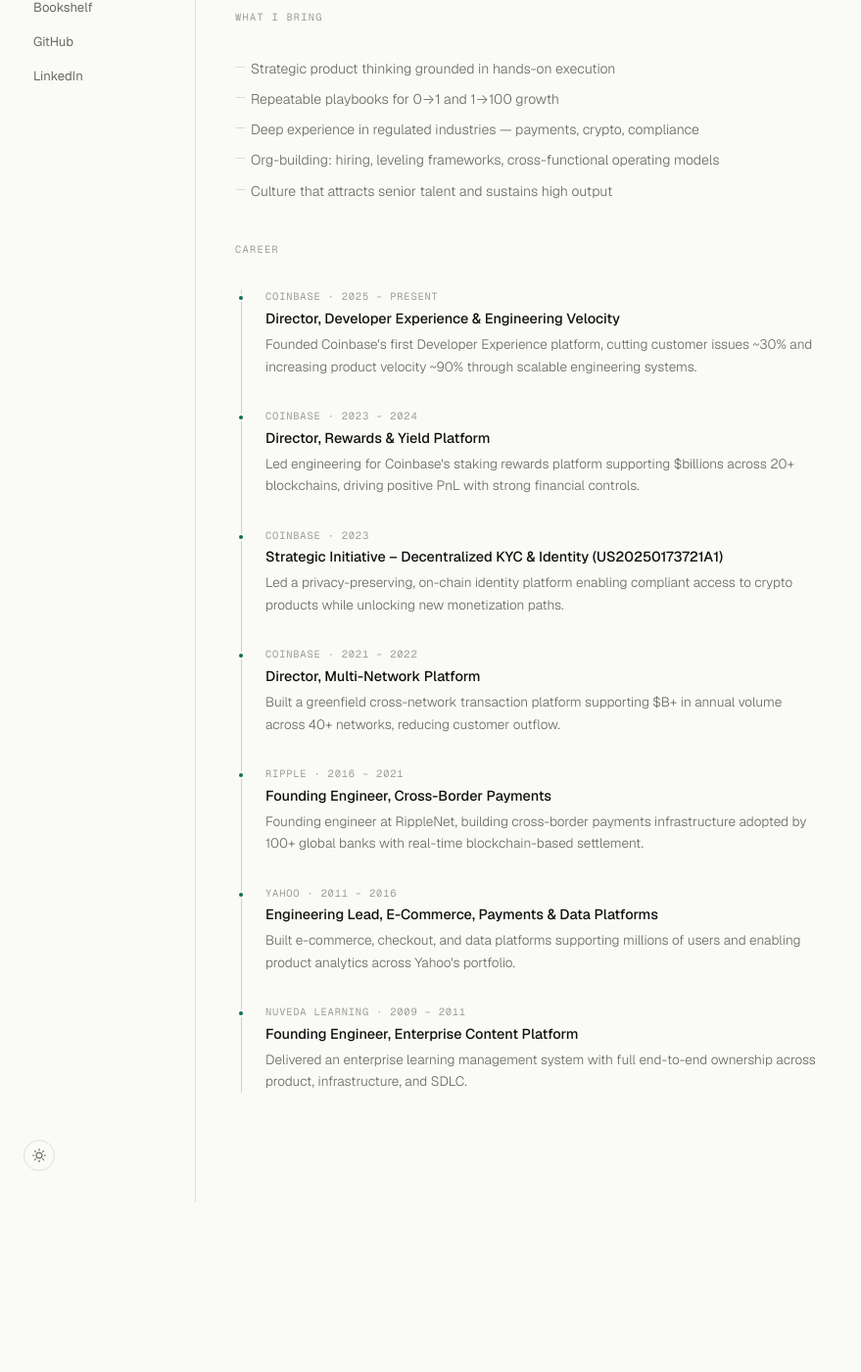
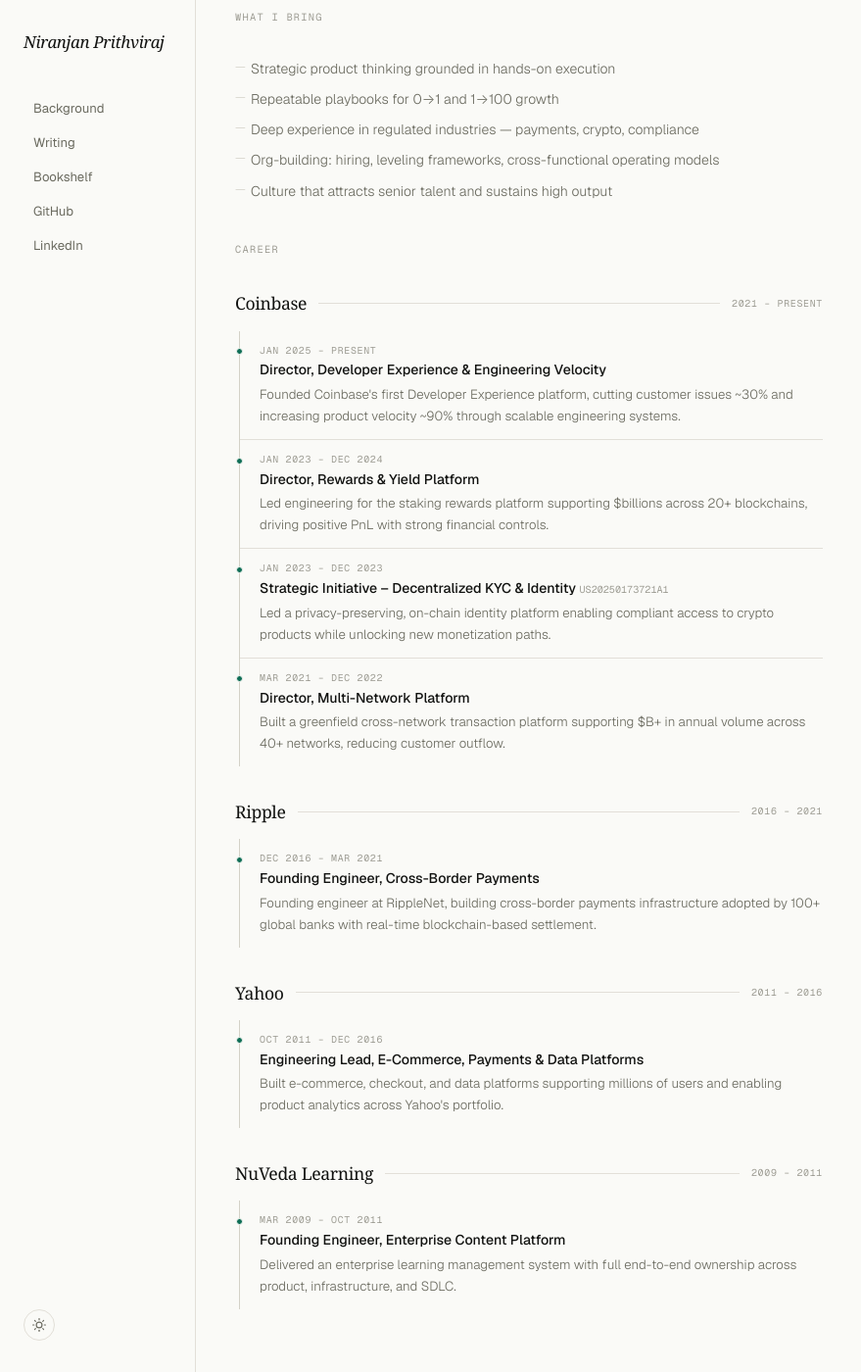
Before and after one commit to nbprithv/nbprithv.github.io, a Jekyll site: the page built from background.html, in a window 1280 px wide and 1400 px high, scrolled down 173 px. Shown: the whole window at 98% size, without its empty margins (0-879 px from the left). Built offline with Jekyll 4.4.1, drawn with Linux system fonts in a browser that asks for light colours; some web fonts are replaced; before the commit the page ends 1352 px from its top, so only the background shows below that.

Commit message:
Redesign timeline with company-grouped, resume-style layout
Co-Authored-By: Claude Sonnet 4.6 <noreply@anthropic.com>

```diff
--- a/background.html
+++ b/background.html
@@ -22,66 +22,85 @@ permalink: /background/
     <p class="section-label">Career</p>
     <div class="timeline">
 
+      <div class="tl-company">
+        <div class="tl-company-header">
+          <span class="tl-company-name">Coinbase</span>
+          <span class="tl-company-line"></span>
+          <span class="tl-company-tenure">2021 – Present</span>
+        </div>
+        <div class="tl-roles">
           <div class="tl-item">
             <div class="tl-marker"></div>
-        <div class="tl-body">
-          <div class="tl-meta">Coinbase · 2025 – Present</div>
+            <div class="tl-dates">Jan 2025 – Present</div>
             <div class="tl-role">Director, Developer Experience & Engineering Velocity</div>
             <div class="tl-summary">Founded Coinbase's first Developer Experience platform, cutting customer issues ~30% and increasing product velocity ~90% through scalable engineering systems.</div>
           </div>
-      </div>
-
           <div class="tl-item">
             <div class="tl-marker"></div>
-        <div class="tl-body">
-          <div class="tl-meta">Coinbase · 2023 – 2024</div>
+            <div class="tl-dates">Jan 2023 – Dec 2024</div>
             <div class="tl-role">Director, Rewards & Yield Platform</div>
-          <div class="tl-summary">Led engineering for Coinbase's staking rewards platform supporting $billions across 20+ blockchains, driving positive PnL with strong financial controls.</div>
+            <div class="tl-summary">Led engineering for the staking rewards platform supporting $billions across 20+ blockchains, driving positive PnL with strong financial controls.</div>
           </div>
-      </div>
-
           <div class="tl-item">
             <div class="tl-marker"></div>
-        <div class="tl-body">
-          <div class="tl-meta">Coinbase · 2023</div>
-          <div class="tl-role">Strategic Initiative – Decentralized KYC & Identity (US20250173721A1)</div>
+            <div class="tl-dates">Jan 2023 – Dec 2023</div>
+            <div class="tl-role">Strategic Initiative – Decentralized KYC & Identity <span style="font-family:var(--font-mono);font-size:0.72em;color:var(--fg-faint);font-weight:400">US20250173721A1</span></div>
             <div class="tl-summary">Led a privacy-preserving, on-chain identity platform enabling compliant access to crypto products while unlocking new monetization paths.</div>
           </div>
-      </div>
-
           <div class="tl-item">
             <div class="tl-marker"></div>
-        <div class="tl-body">
-          <div class="tl-meta">Coinbase · 2021 – 2022</div>
+            <div class="tl-dates">Mar 2021 – Dec 2022</div>
             <div class="tl-role">Director, Multi-Network Platform</div>
             <div class="tl-summary">Built a greenfield cross-network transaction platform supporting $B+ in annual volume across 40+ networks, reducing customer outflow.</div>
           </div>
         </div>
+      </div>
 
+      <div class="tl-company">
+        <div class="tl-company-header">
+          <span class="tl-company-name">Ripple</span>
+          <span class="tl-company-line"></span>
+          <span class="tl-company-tenure">2016 – 2021</span>
+        </div>
+        <div class="tl-roles">
           <div class="tl-item">
             <div class="tl-marker"></div>
-        <div class="tl-body">
-          <div class="tl-meta">Ripple · 2016 – 2021</div>
+            <div class="tl-dates">Dec 2016 – Mar 2021</div>
             <div class="tl-role">Founding Engineer, Cross-Border Payments</div>
             <div class="tl-summary">Founding engineer at RippleNet, building cross-border payments infrastructure adopted by 100+ global banks with real-time blockchain-based settlement.</div>
           </div>
         </div>
+      </div>
 
+      <div class="tl-company">
+        <div class="tl-company-header">
+          <span class="tl-company-name">Yahoo</span>
+          <span class="tl-company-line"></span>
+          <span class="tl-company-tenure">2011 – 2016</span>
+        </div>
+        <div class="tl-roles">
           <div class="tl-item">
             <div class="tl-marker"></div>
-        <div class="tl-body">
-          <div class="tl-meta">Yahoo · 2011 – 2016</div>
+            <div class="tl-dates">Oct 2011 – Dec 2016</div>
             <div class="tl-role">Engineering Lead, E-Commerce, Payments & Data Platforms</div>
             <div class="tl-summary">Built e-commerce, checkout, and data platforms supporting millions of users and enabling product analytics across Yahoo's portfolio.</div>
           </div>
         </div>
+      </div>
 
+      <div class="tl-company">
+        <div class="tl-company-header">
+          <span class="tl-company-name">NuVeda Learning</span>
+          <span class="tl-company-line"></span>
+          <span class="tl-company-tenure">2009 – 2011</span>
+        </div>
+        <div class="tl-roles">
           <div class="tl-item">
             <div class="tl-marker"></div>
-        <div class="tl-body">
-          <div class="tl-meta">NuVeda Learning · 2009 – 2011</div>
+            <div class="tl-dates">Mar 2009 – Oct 2011</div>
             <div class="tl-role">Founding Engineer, Enterprise Content Platform</div>
             <div class="tl-summary">Delivered an enterprise learning management system with full end-to-end ownership across product, infrastructure, and SDLC.</div>
+          </div>
         </div>
       </div>
 
--- a/style.css
+++ b/style.css
@@ -426,48 +426,85 @@ time {
 .timeline {
   display: flex;
   flex-direction: column;
+  gap: 2rem;
+}
+
+/* Company block */
+.tl-company {
+  display: flex;
+  flex-direction: column;
+  gap: 0;
+}
+.tl-company-header {
+  display: flex;
+  align-items: center;
+  gap: 0.75rem;
+  margin-bottom: 0.875rem;
+}
+.tl-company-name {
+  font-family: var(--font-serif);
+  font-size: 1.1rem;
+  letter-spacing: -0.02em;
+  color: var(--fg);
+}
+.tl-company-tenure {
+  font-family: var(--font-mono);
+  font-size: 0.62rem;
+  letter-spacing: 0.07em;
+  text-transform: uppercase;
+  color: var(--fg-faint);
+  margin-left: auto;
+}
+.tl-company-line {
+  flex: 1;
+  height: 0.5px;
+  background: var(--border);
+}
+
+/* Role rows within a company */
+.tl-roles {
+  display: flex;
+  flex-direction: column;
   gap: 0;
   border-left: 1.5px solid var(--border-mid);
-  margin-left: 6px;
+  margin-left: 4px;
 }
 .tl-item {
-  display: flex;
-  gap: 1.25rem;
   position: relative;
-  padding: 0 0 2rem 1.5rem;
+  padding: 0.75rem 0 0.75rem 1.25rem;
+  border-bottom: 0.5px solid var(--border);
 }
-.tl-item:last-child { padding-bottom: 0; }
+.tl-item:last-child { border-bottom: none; }
 .tl-marker {
   position: absolute;
-  left: -5px;
-  top: 5px;
-  width: 8px;
-  height: 8px;
+  left: -4.5px;
+  top: 1.1rem;
+  width: 7px;
+  height: 7px;
   border-radius: 50%;
   background: var(--teal);
-  border: 2px solid var(--bg);
-  flex-shrink: 0;
+  border: 1.5px solid var(--bg);
 }
-.tl-body { display: flex; flex-direction: column; gap: 3px; }
-.tl-meta {
+.tl-dates {
   font-family: var(--font-mono);
-  font-size: 0.65rem;
-  letter-spacing: 0.08em;
+  font-size: 0.62rem;
+  letter-spacing: 0.07em;
   text-transform: uppercase;
   color: var(--fg-faint);
+  margin-bottom: 3px;
 }
 .tl-role {
-  font-size: 0.9rem;
+  font-size: 0.88rem;
   font-weight: 500;
   color: var(--fg);
   line-height: 1.4;
+  margin-bottom: 4px;
 }
 .tl-summary {
-  font-size: 0.85rem;
+  font-size: 0.83rem;
   color: var(--fg-muted);
   line-height: 1.65;
   font-weight: 300;
-  margin-top: 2px;
 }
 
 /* ─── 404 ─── */
```
Lines whose indentation alone changed are shown as unchanged.
